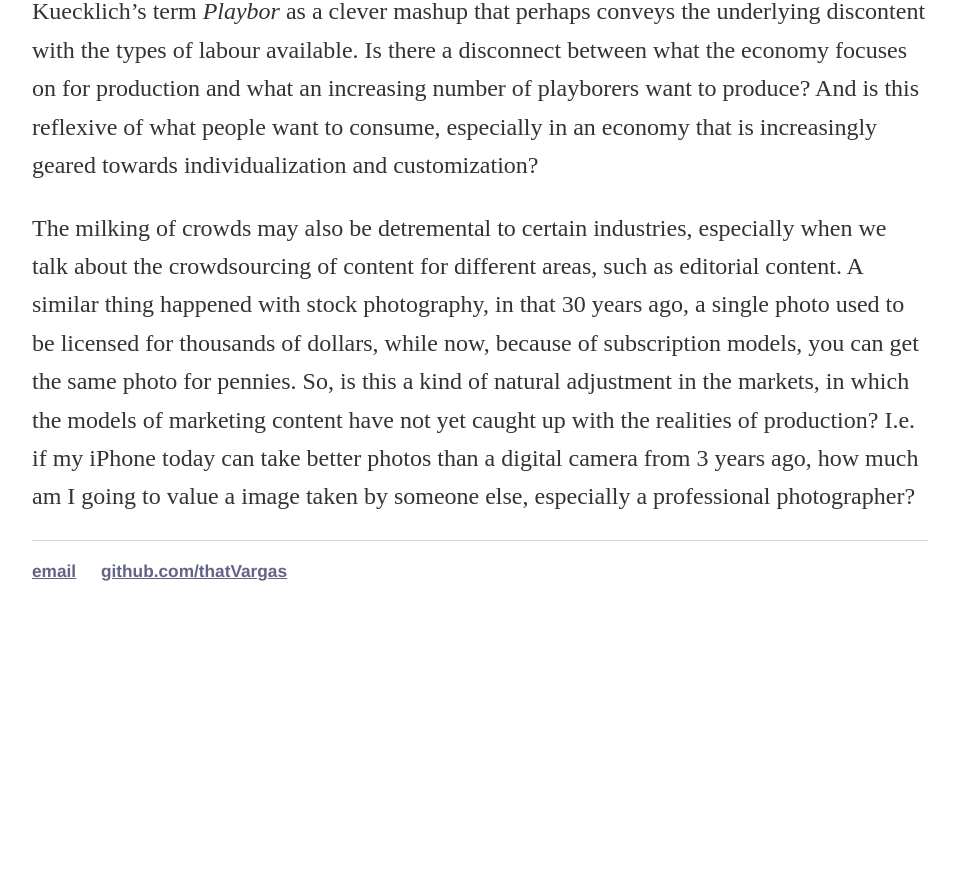
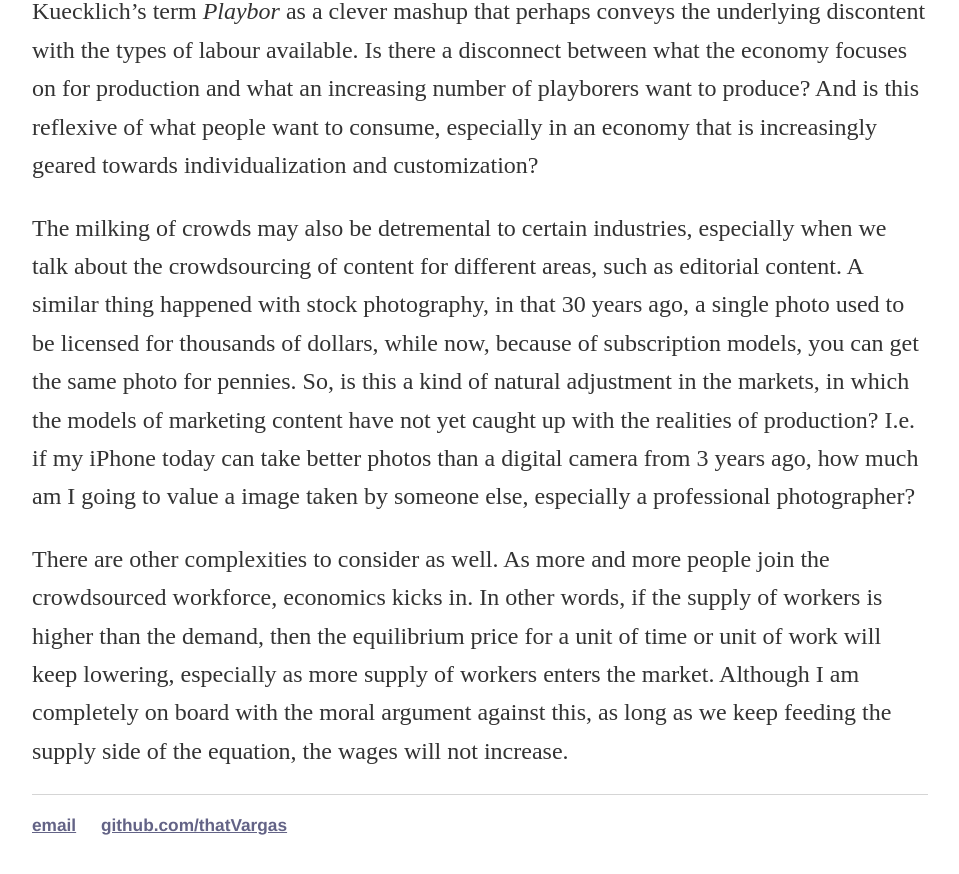
Before and after one commit to thatVargas/thatvargas.github.io, a Jekyll site: the page built from _posts/2018-01-07-crowds.md, in a window 1280 px wide and 900 px high, scrolled down 2251 px. Shown: the top 874 px of the window, without its empty margins (160-1119 px from the left). Built offline with Jekyll 4.4.1, drawn with Linux system fonts in a browser that asks for light colours; before the commit the page ends 2897 px from its top, so only the background shows below that.

Commit message:
Update 2018-01-07-crowds.md

```diff
--- a/_posts/2018-01-07-crowds.md
+++ b/_posts/2018-01-07-crowds.md
@@ -23,3 +23,5 @@ Did something happen to make the 40 hour work week that we worked so hard to get
 Whatever the case, it seems that many people seem to be taking on work as a form of subsidized play, and when I say subsidized, I don't always mean monetarily; sometimes the payoff comes in a form of social capital through association. Scholz brings up Julian Kuecklich's term _Playbor_ as a clever mashup that perhaps conveys the underlying discontent with the types of labour available. Is there a disconnect between what the economy focuses on for production and what an increasing number of playborers want to produce? And is this reflexive of what people want to consume, especially in an economy that is increasingly geared towards individualization and customization?
 
 The milking of crowds may also be detremental to certain industries, especially when we talk about the crowdsourcing of content for different areas, such as editorial content. A similar thing happened with stock photography, in that 30 years ago, a single photo used to be licensed for thousands of dollars, while now, because of subscription models, you can get the same photo for pennies. So, is this a kind of natural adjustment in the markets, in which the models of marketing content have not yet caught up with the realities of production? I.e. if my iPhone today can take better photos than a digital camera from 3 years ago, how much am I going to value a image taken by someone else, especially a professional photographer?
+
+There are other complexities to consider as well. As more and more people join the crowdsourced workforce, economics kicks in. In other words, if the supply of workers is higher than the demand, then the equilibrium price for a unit of time or unit of work will keep lowering, especially as more supply of workers enters the market. Although I am completely on board with the moral argument against this, as long as we keep feeding the supply side of the equation, the wages will not increase.
```
